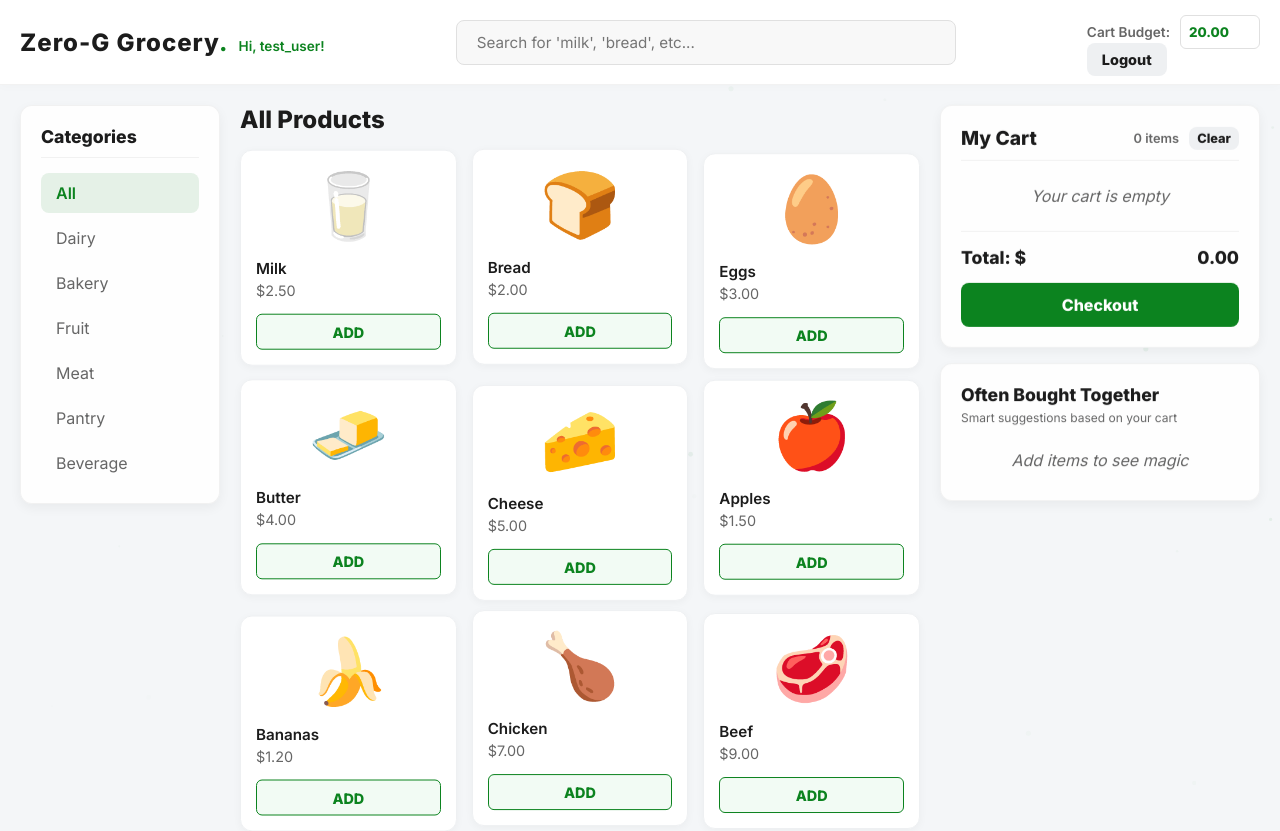
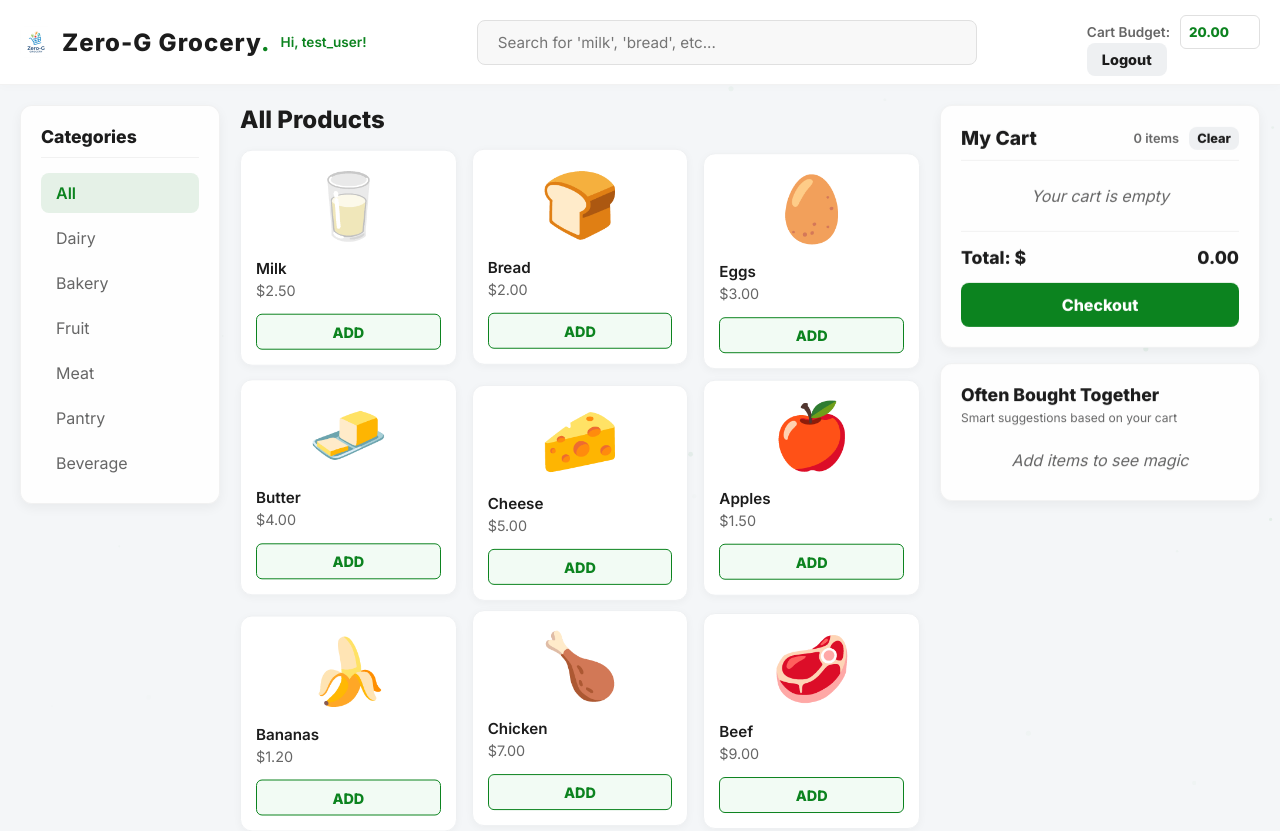
Before and after one commit to uk934/Minor-Project_BTP2CSE297, a Flask app: page / in a window 1280 px wide. Shown: the top 831 px of the page. Run offline with Flask 3, Linux system fonts and the light colour scheme; a user stored in the database is signed in; data comes from the database, SQL or seed files in the repository.

Commit message:
Update page title and add Zero-G Grocery logo

```diff
--- a/templates/index.html
+++ b/templates/index.html
@@ -3,7 +3,8 @@
 <head>
     <meta charset="UTF-8">
     <meta name="viewport" content="width=device-width, initial-scale=1.0">
-    <title>Antigravity Grocery (Blinkit Style)</title>
+    <title>Zero G Grocery</title>
+    <link rel="icon" type="image/png" href="{{ url_for('static', filename='images/logo.png') }}">
     <link rel="stylesheet" href="{{ url_for('static', filename='css/style.css') }}">
     <link href="https://fonts.googleapis.com/css2?family=Inter:wght@300;400;600;800&display=swap" rel="stylesheet">
 </head>
@@ -12,9 +13,10 @@
 
     <header class="top-nav">
         <div class="nav-container">
-            <div class="logo" style="display: flex; align-items: baseline;">
-                <h1>Zero-G Grocery</h1>
-                <span style="font-size: 0.85rem; margin-left: 10px; font-weight: 600; color: var(--accent-color);">Hi, {{ username }}!</span>
+            <div class="logo" style="display: flex; align-items: center; gap: 10px;">
+                <img src="{{ url_for('static', filename='images/logo.png') }}" alt="Zero-G Grocery Logo" style="height: 32px; width: 32px; border-radius: 8px;">
+                <h1 style="margin: 0;">Zero-G Grocery</h1>
+                <span style="font-size: 0.85rem; font-weight: 600; color: var(--accent-color);">Hi, {{ username }}!</span>
             </div>
             <div class="search-bar">
                 <input type="text" id="search-input" placeholder="Search for 'milk', 'bread', etc...">
```
Also changed, not shown: static/images/logo.png (added).
